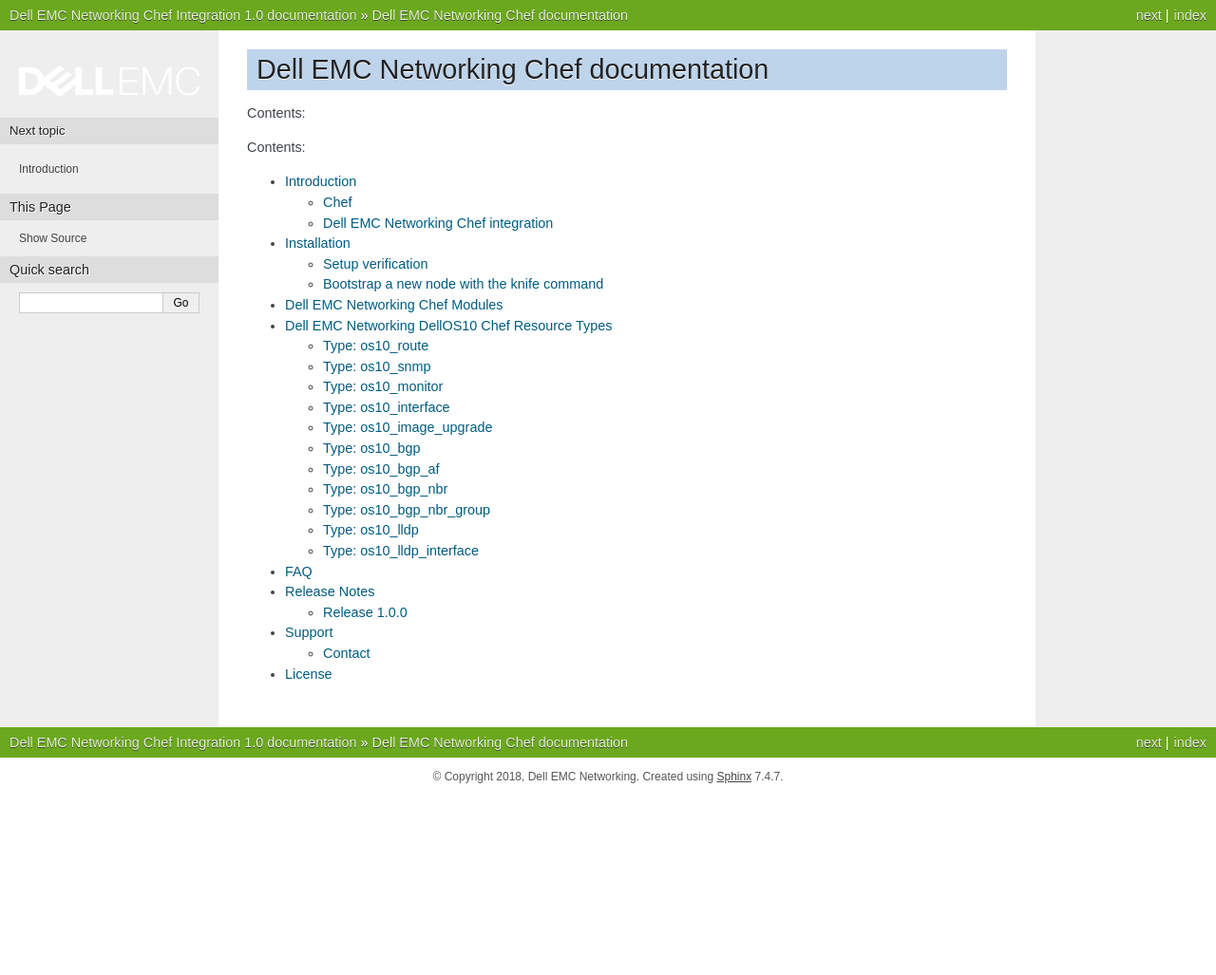
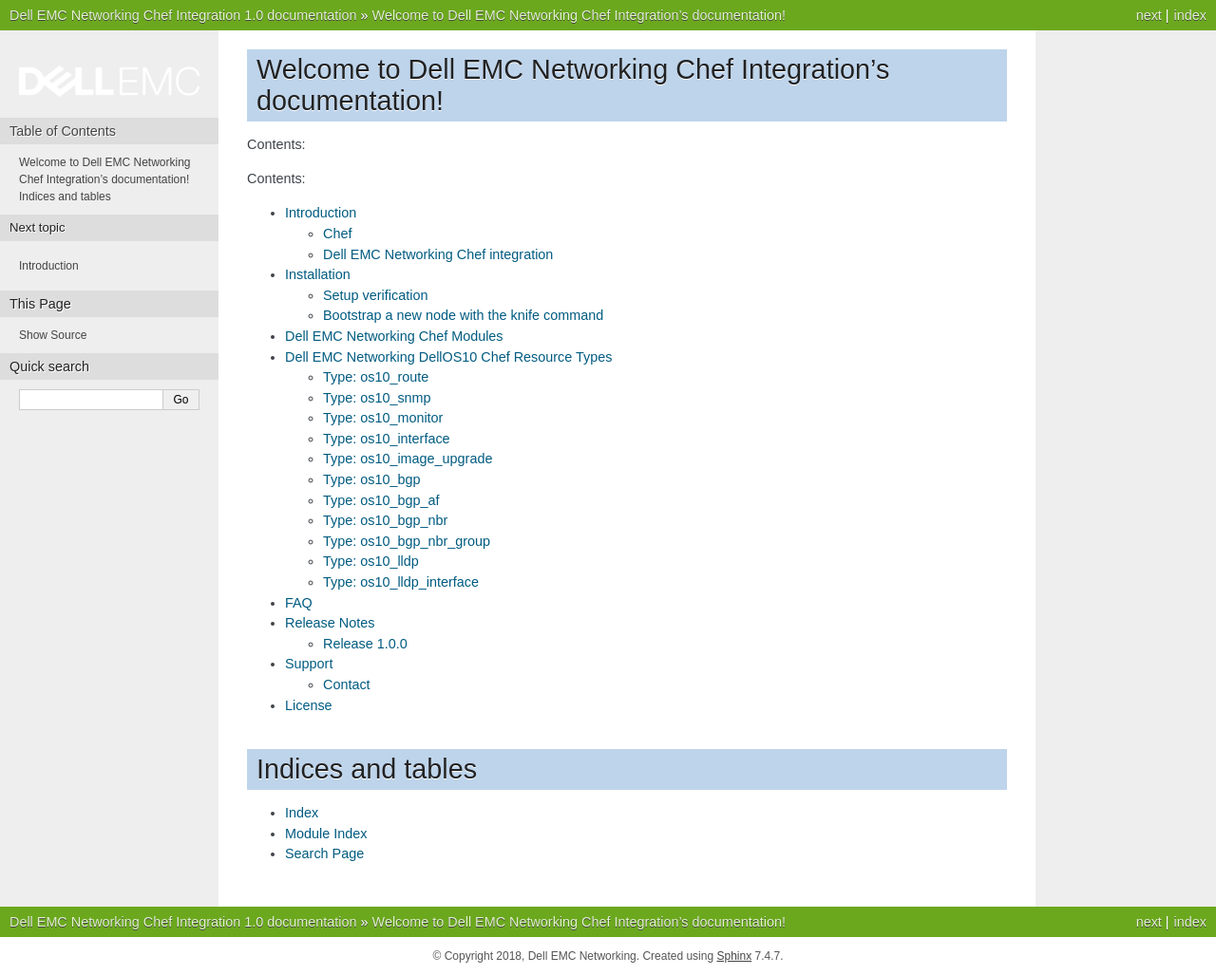
Before and after one commit to lalitgera/chef-dellos10-docs, a Sphinx documentation site: the page built from source/index.rst, in a window 1280 px wide. Shown: the whole page at 95% size. Built offline with Sphinx 7.4.7, drawn with Linux system fonts in a browser that asks for light colours; before the commit the page ends 900 px from its top, so only the background shows below that.

Commit message:
resolved conflicts

```diff
--- a/source/index.rst
+++ b/source/index.rst
@@ -1,9 +1,9 @@
 .. Dell EMC Networking Chef Integration documentation master file, created by
-   sphinx-quickstart on Thu May 10 09:50:55 2018.
+   sphinx-quickstart on Mon Apr  9 16:51:41 2018.
    You can adapt this file completely to your liking, but it should at least
    contain the root `toctree` directive.
 
-Dell EMC Networking Chef documentation
+Welcome to Dell EMC Networking Chef Integration's documentation!
 ==================================================================
 
 Contents:
@@ -21,3 +21,10 @@
    Release Notes <releasenotes>
    Support <support>
    License <license>
+
+Indices and tables
+==================
+
+* :ref:`genindex`
+* :ref:`modindex`
+* :ref:`search`
```
